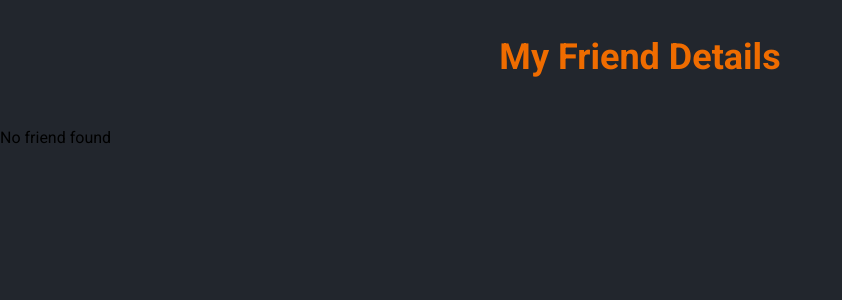
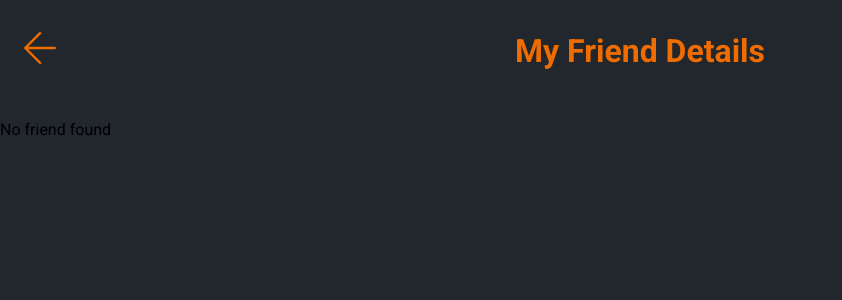
Before and after one commit to gurjit03/reactjs-bangalore-meetup, a React (Vite) app: page /friend/065ebc5a-d8db-465b-95a4-0221e9e65030 in a window 1280 px wide. Shown: the top 300 px of the page, without its empty margins (0-842 px from the left). Built offline with nearby package versions, Linux system fonts and the light colour scheme.

Commit message:
chore: adds back-arrow

```diff
--- a/src/components/Layout/Layout.jsx
+++ b/src/components/Layout/Layout.jsx
@@ -1,14 +1,33 @@
-import { AnimatePresence } from "framer-motion";
+import { AnimatePresence, motion } from "framer-motion";
 import React from "react";
-import { Outlet, useLocation } from "react-router-dom";
+import { Outlet, useLocation, useNavigate } from "react-router-dom";
 import { getTitle } from "./utils";
+import "./style.css";
 
 const Layout = () => {
   const location = useLocation();
+  const navigate = useNavigate();
   const title = getTitle(location.pathname);
+  const isFriendsRoute = location.pathname.includes("friend");
   return (
     <div>
-      <h3 className="title">{title}</h3>
+      <div className="container">
+        {isFriendsRoute && (
+          <motion.img
+            src="/back-arrow.svg"
+            className="back-arrow"
+            whileHover={{
+              scale: 1.2,
+              cursor: "pointer",
+              transition: {
+                duration: 0.3,
+              },
+            }}
+            onClick={() => navigate("/")}
+          />
+        )}
+        <h3 className="title">{title}</h3>
+      </div>
       <AnimatePresence>{<Outlet />}</AnimatePresence>
     </div>
   );
--- a/src/components/Layout/style.css
+++ b/src/components/Layout/style.css
@@ -1,4 +1,15 @@
 .title {
-  font-size: 28px;
+  font-size: 32px;
   color: var(--primary-color);
 }
+
+.container {
+  position: relative;
+}
+
+.back-arrow {
+  width: 32px;
+  position: absolute;
+  left: 24px;
+  color: var(--primary-color);
+}
```
Also changed, not shown: public/back-arrow.svg (added).
